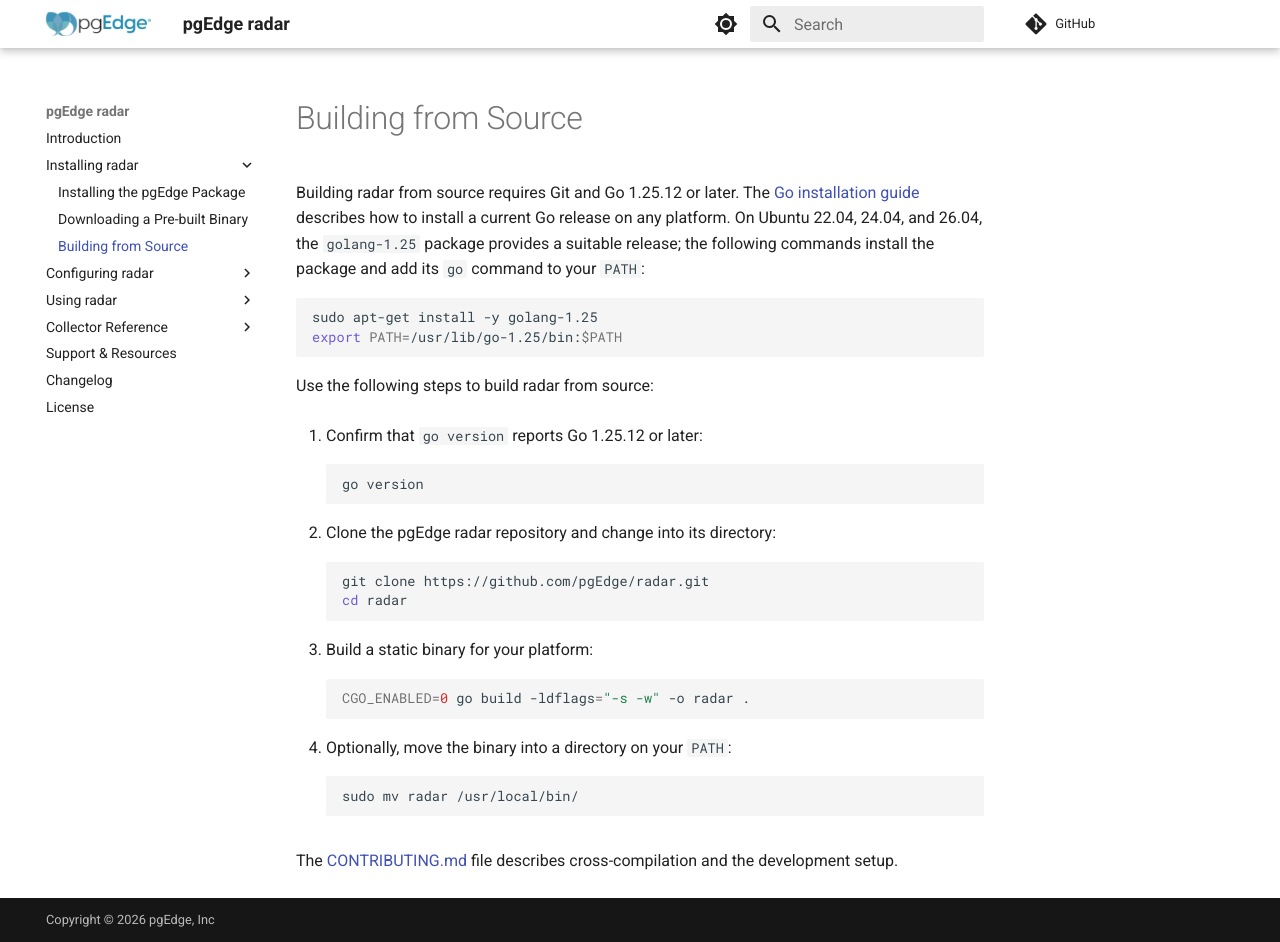
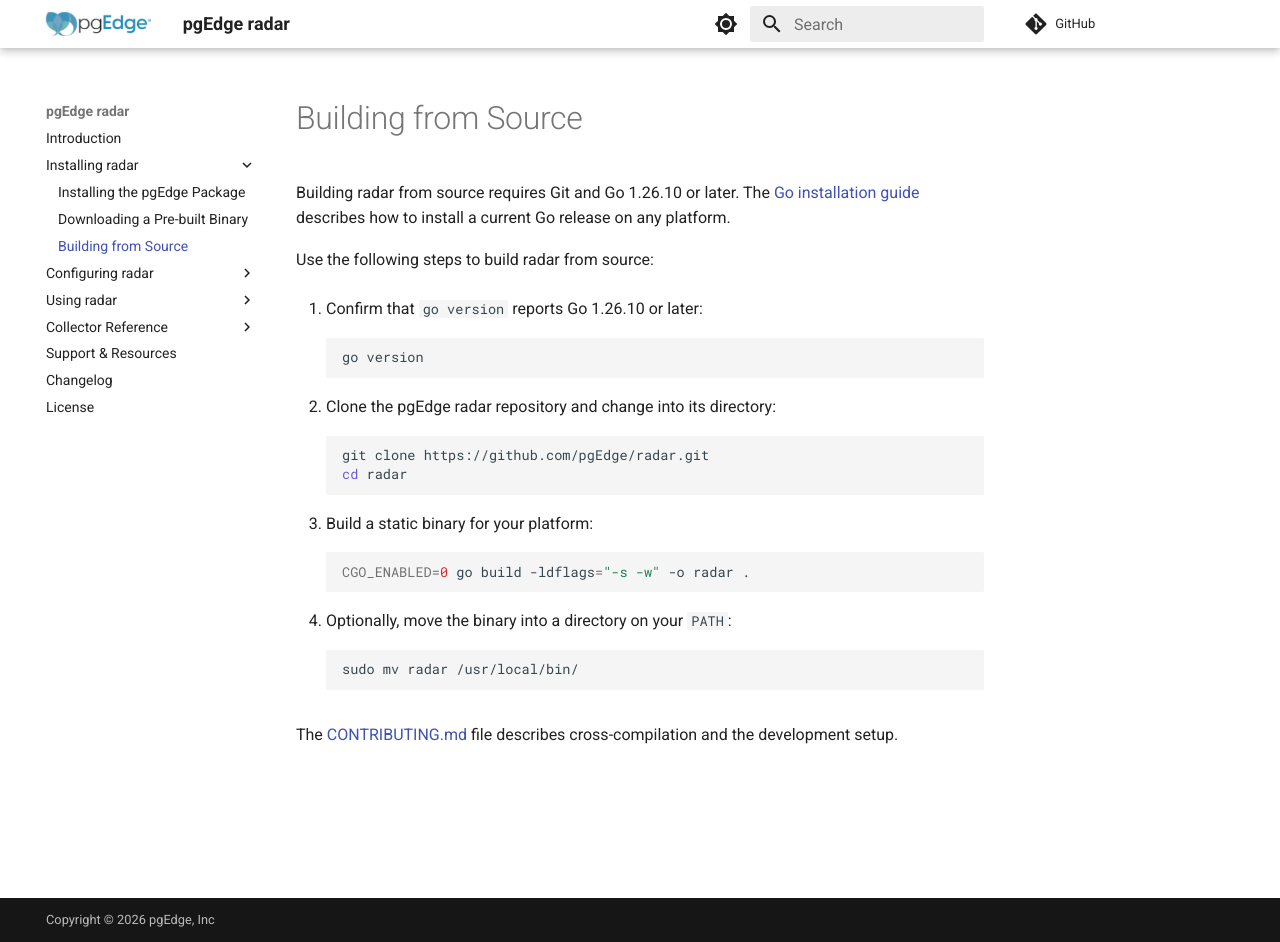
Before and after one commit to pgEdge/radar, an MkDocs documentation site: the page built from docs/installing/building_from_source.md, in a window 1280 px wide and 942 px high. Built offline with MkDocs 1.6.1 and Material for MkDocs 9.7.7, drawn with Linux system fonts in a browser that asks for light colours; comment, search, counter and statistics services are not loaded.

Commit message:
build: move to Go 1.26.10 and update the golang.org/x modules

````diff
--- a/docs/installing/building_from_source.md
+++ b/docs/installing/building_from_source.md
@@ -1,19 +1,12 @@
 # Building from Source
 
-Building radar from source requires Git and Go 1.25.12 or later. The
+Building radar from source requires Git and Go 1.26.10 or later. The
 [Go installation guide](https://go.dev/doc/install) describes how to install a
-current Go release on any platform. On Ubuntu 22.04, 24.04, and 26.04, the
-`golang-1.25` package provides a suitable release; the following commands
-install the package and add its `go` command to your `PATH`:
-
-```bash
-sudo apt-get install -y golang-1.25
-export PATH=/usr/lib/go-1.25/bin:$PATH
-```
+current Go release on any platform.
 
 Use the following steps to build radar from source:
 
-1. Confirm that `go version` reports Go 1.25.12 or later:
+1. Confirm that `go version` reports Go 1.26.10 or later:
 
     ```bash
     go version
````
Also changed, not shown: CONTRIBUTING.md (+2 -2 lines), README.md (+4 -11 lines), docs/changelog.md (+1 -1 lines), docs/installing/index.md (+1 -1 lines), 4 other files.
